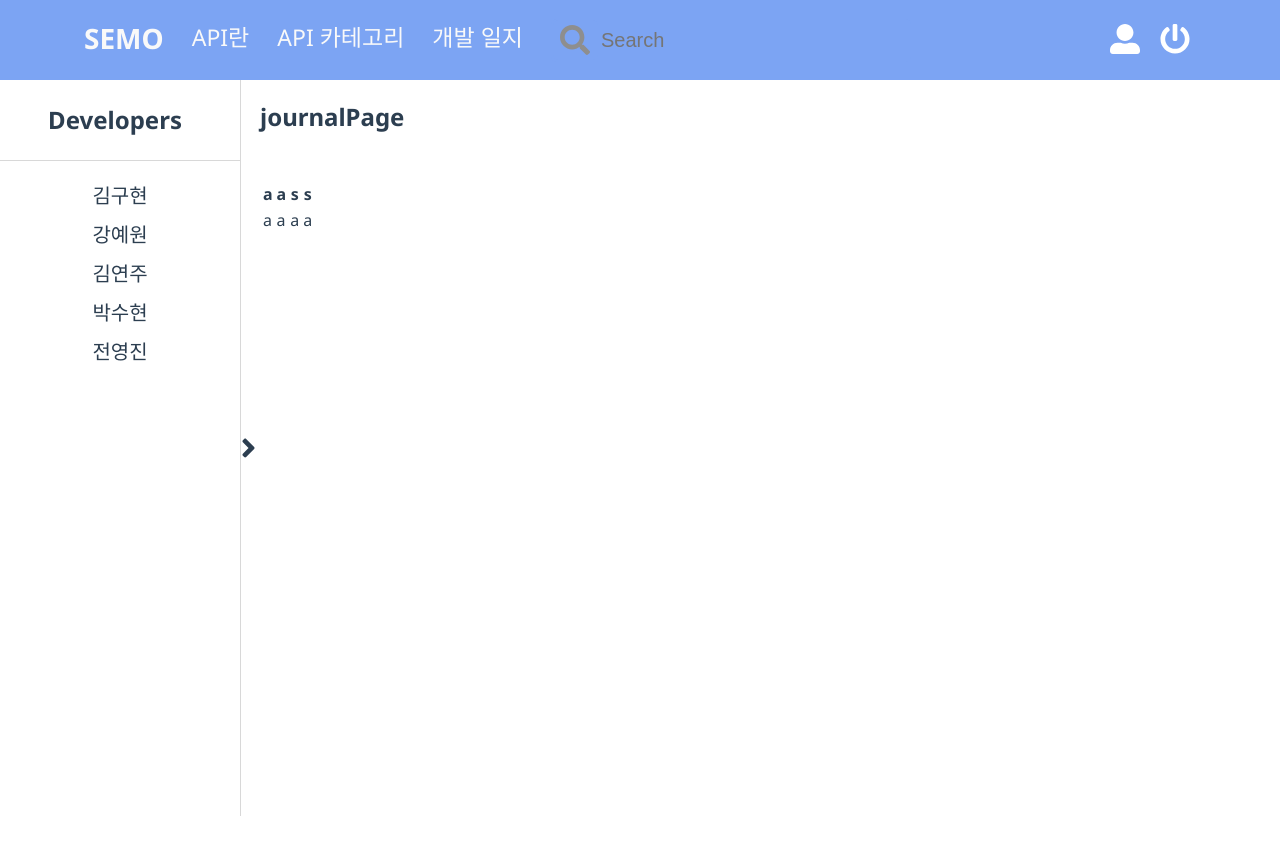
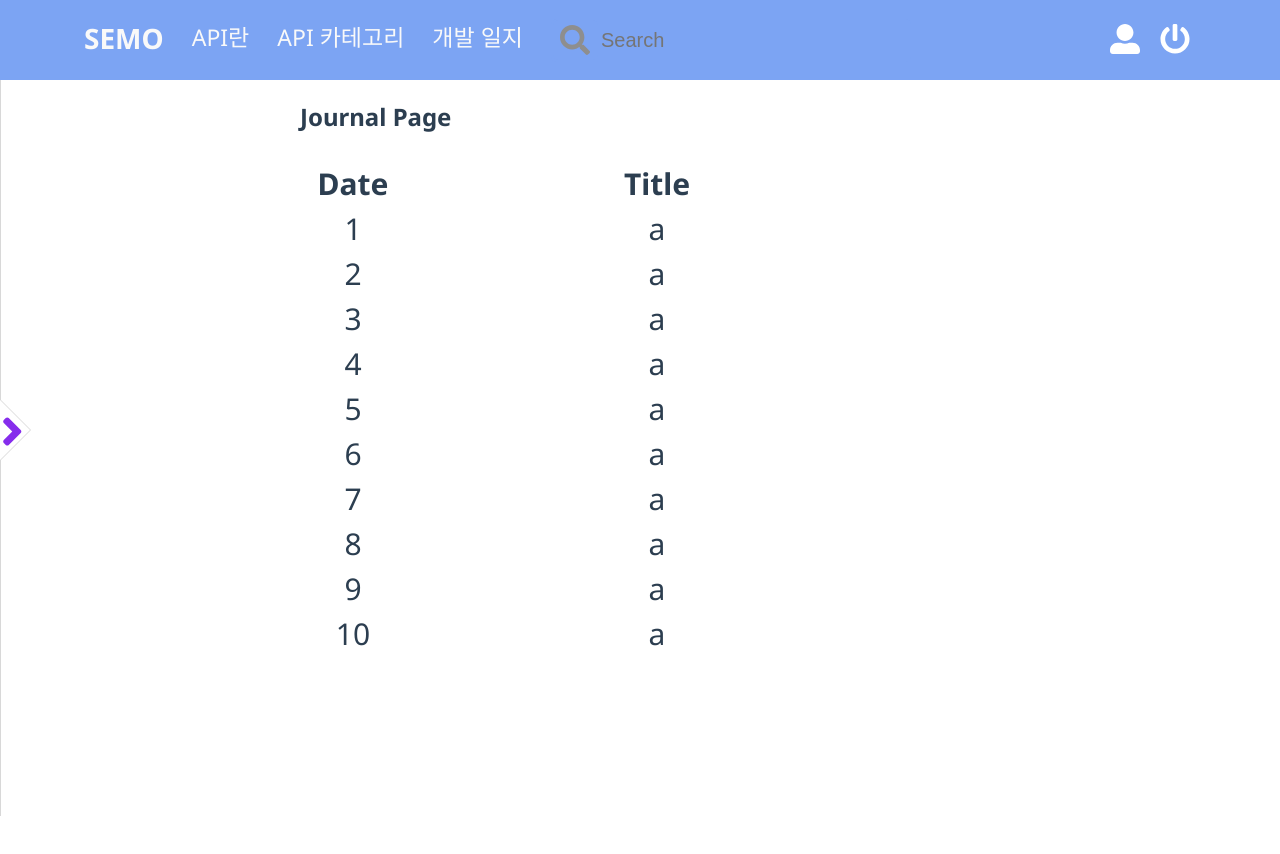
Before and after one commit to kyeah01/SEMO, a Vue app in the folder frontend/: page /journal in a window 1280 px wide. Shown: the top 854 px of the page. Built offline with nearby package versions, Linux system fonts and the light colour scheme.

Commit message:
191021 || Front SideBar

```diff
--- a/frontend/src/components/sidebar.vue
+++ b/frontend/src/components/sidebar.vue
@@ -13,8 +13,9 @@
       </div>
     </div>
 
+    <div class="sidebar--expand_button-box"></div>
     <div class="sidebar--expand_button">
-      <fa-icon icon="angle-right" @click="chk_expand = !chk_expand"></fa-icon>
+      <fa-icon icon="angle-right" @click="chk_expand = !chk_expand" id="exapnd_btn"></fa-icon>
     </div>
 
   </div>
--- a/frontend/src/styles/_color.scss
+++ b/frontend/src/styles/_color.scss
@@ -4,5 +4,6 @@ $warning: #ffd14c;
 $danger: #ff6161;
 $tertiary: #d8d8d8;
 $secondary: #7526CF;
+$secondary-light: rgb(134, 45, 236);
 $primary: #7CA4F3;
 $primary-light: #CADCFD;
--- a/frontend/src/styles/components/_sidebar.scss
+++ b/frontend/src/styles/components/_sidebar.scss
@@ -3,17 +3,35 @@
 //   left: -220px;
 //   transition: all 0.5s;
 // }
+.sidebar {
+  ::-webkit-scrollbar {
+    width: 2px;
+  }
+  /* Track */
+  ::-webkit-scrollbar-track {
+    background: #f1f1f1;
+  }
 
-.sidebar {
+  /* Handle */
+  ::-webkit-scrollbar-thumb {
+    background: #888;
+  }
+
+  /* Handle on hover */
+  ::-webkit-scrollbar-thumb:hover {
+    background: #555;
+  }
   position: fixed;
   display: flex;
+  left: -240px;
   min-width: 260px;
   height: 92vh;
+  transition: left 0.5s;
 
   &_expand{
     position: fixed;
-    left: -220px;
-    transition: all 0.5s;
+    left: 0;
+    transition: left 0.5s;
   }
 
   &--main {
@@ -23,11 +41,41 @@
     overflow: auto;
   }
 
+  &--expand_button-box {
+    position: relative;
+    top: 40vh;
+    width: 0;
+    height: 0;
+    left: -1px;
+    border-top: 30px solid transparent;
+    border-bottom: 30px solid transparent;
+    border-left: 30px solid white;
+    font-size: 45px;
+    z-index: 100;
+    cursor: pointer;
+  }
+
   &--expand_button {
-    height: 0px;
-    font-size: 30px;
-    line-height: 92vh;
+    position: relative;
+    top: 40vh;
+    left: -30px;
+    width: 0;
+    height: 0;
+    border-top: 30px solid transparent;
+    border-bottom: 30px solid transparent;
+    border-left: 30px solid $tertiary;
+    font-size: 45px;
+    color: $secondary-light;
+    cursor: pointer;
+
+     #exapnd_btn {
+       position: relative;
+       left: -30px;
+       top: -30px;
+       z-index: 101;
+     }
   }
+
   &--title {
     background-color: white;
     min-width: 240px;
@@ -61,3 +109,7 @@
     }
   }
 }
+
+// .sidebar_expand .sidebar--expand_button {
+//   transform: rotateY(180deg);
+// }
--- a/frontend/src/styles/view/_category.scss
+++ b/frontend/src/styles/view/_category.scss
@@ -1,5 +1,12 @@
 .category {
   display: flex;
+
+  &-contents{
+    width: 100%;
+    margin-left: 300px;
+    margin-right: 300px;
+    text-align: start;
+  }
 
   &-list {
     display: flex;
--- a/frontend/src/styles/view/_journal.scss
+++ b/frontend/src/styles/view/_journal.scss
@@ -3,20 +3,36 @@
 
   &-contents {
     width: 100%;
-    margin-left: 240px;
+    margin-left: 300px;
     text-align: start;
 
     &_head {
       height: 40px;
-      padding: var(--space-md);
+      padding: var(--space-md) 0px;
 
       h2 {
         margin: 0px;
       }
     }
     &_body {
-      padding: var(--space-md);
       height: 1000px;
+
+      table {
+
+        tr {
+          padding: var(--space-xl);
+          height: 40px;
+          font-size: 30px;
+          text-align: center;
+        }
+
+        tr th:nth-child(1) {
+          width: 100px;
+        }
+        tr th:nth-child(2) {
+          width: 500px;
+        }
+      }
     }
   }
 }
--- a/frontend/src/views/CategoryPage.vue
+++ b/frontend/src/views/CategoryPage.vue
@@ -1,7 +1,7 @@
 <template>
   <div class="category">
     <Sidebar :PropData="ApiList"/>
-    <div>
+    <div class="category-contents">
       <p>API Category</p>
       <div class="category-list">
           <div v-for="item in 10" :key="item">
@@ -32,6 +32,26 @@ export default {
         {name: '사진'},
         {name: '미디어'},
         {name: '날씨'},
+        {name: '영화'},
+        {name: '사진'},
+        {name: '미디어'},
+        {name: '날씨'},
+        {name: '영화'},
+        {name: '사진'},
+        {name: '미디어'},
+        {name: '날씨'},
+        {name: '영화'},
+        {name: '사진'},
+        {name: '미디어'},
+        {name: '날씨'},
+        {name: '영화'},
+        {name: '사진'},
+        {name: '미디어'},
+        {name: '날씨'},
+        {name: '영화'},
+        {name: '사진'},
+        {name: '미디어'},
+        {name: '날씨'},
       ]
     }
   }
--- a/frontend/src/views/JournalPage.vue
+++ b/frontend/src/views/JournalPage.vue
@@ -3,15 +3,16 @@
     <Sidebar :PropData="developers"/>
     <div class="journal-contents">
       <div class="journal-contents_head">
-        <h2>journalPage</h2>
+        <h2>Journal Page</h2>
       </div>
+
       <div class="journal-contents_body">
         <table>
           <tr>
-            <th>a</th><th>a</th><th>s</th><th>s</th>
+            <th>Date</th><th>Title</th>
           </tr>
-          <tr>
-            <td>a</td><td>a</td><td>a</td><td>a</td>
+          <tr v-for=" i in 10" :key="i">
+            <td>{{i}}</td><td>a</td>
           </tr>
         </table>
       </div>
```
